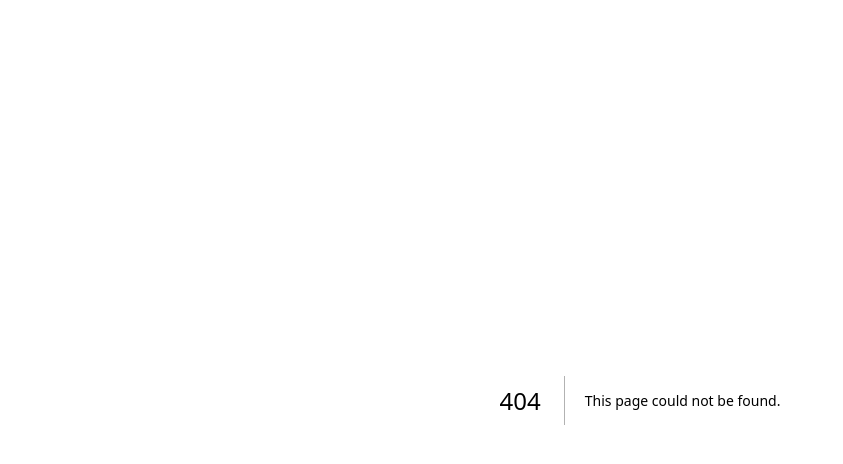
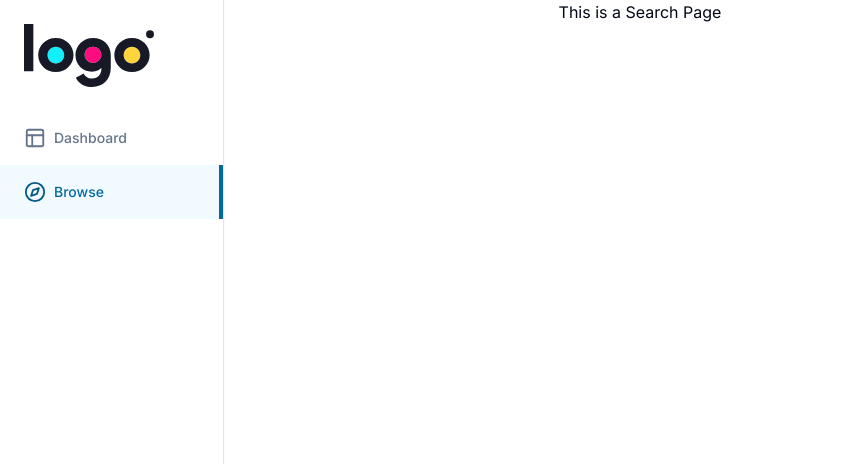
Before and after one commit to UsmanDev09/LMS, a Next.js app in the folder lms-app/: page /search in a window 1280 px wide. Before the commit this address had no page. Shown: the top 464 px of the page, without its empty margins (0-843 px from the left). Built offline with nearby package versions, Linux system fonts and the light colour scheme.

Commit message:
Sidebar Layout Created

```diff
--- /dev/null
+++ b/lms-app/app/(dashboard)/(routes)/search/page.tsx
@@ -0,0 +1,7 @@
+const SearchPage = () => {
+  return (
+    <div className="flex justify-center text-center">This is a Search Page</div>
+  );
+};
+
+export default SearchPage;
--- /dev/null
+++ b/lms-app/app/(dashboard)/_components/logo.tsx
@@ -0,0 +1,15 @@
+import Image from "next/image";
+
+const Logo = () => {
+  return (
+    <Image
+      loading="eager"
+      height={130}
+      width={130}
+      alt="logo"
+      src="/logo.svg"
+    />
+  );
+};
+
+export default Logo;
--- /dev/null
+++ b/lms-app/app/(dashboard)/_components/sidebar-item.tsx
@@ -0,0 +1,53 @@
+"use client";
+
+import { cn } from "@/lib/utils";
+import { LucideIcon } from "lucide-react";
+import { usePathname, useRouter } from "next/navigation";
+
+interface SidebarItemProps {
+  icon: LucideIcon;
+  label: string;
+  href: string;
+}
+
+const SidebarItem = ({ icon: Icon, label, href }: SidebarItemProps) => {
+  const pathName = usePathname();
+  const router = useRouter();
+
+  const isActive =
+    pathName === href ||
+    (pathName === "/" && href === "/") ||
+    pathName.startsWith(`${href}/`);
+
+  const onClickEvent = () => {
+    router.push(href);
+  };
+
+  return (
+    <button
+      onClick={onClickEvent}
+      type="button"
+      className={cn(
+        "flex items-center gap-x-2 text-slate-500 text-sm font-[500] pl-6 transition-all hover:text-slate-600 hover:bg-slate-300/20",
+        isActive &&
+          "text-sky-700 bg-sky-200/20 hover:bg-sky-200/20 hover:text-sky-700"
+      )}
+    >
+      <div className="flex items-center gap-x-2 py-4">
+        <Icon
+          size={22}
+          className={cn("text-slate-500", isActive && "text-sky-800")}
+        />
+        {label}
+      </div>
+      <div
+        className={cn(
+          "ml-auto opacity-0 border-2 border-sky-700 h-full transition-all",
+          isActive && "opacity-100"
+        )}
+      />
+    </button>
+  );
+};
+
+export default SidebarItem;
--- /dev/null
+++ b/lms-app/app/(dashboard)/_components/sidebar-routes.tsx
@@ -0,0 +1,36 @@
+"use client";
+
+import { Compass, Layout } from "lucide-react";
+import SidebarItem from "./sidebar-item";
+
+const guestRoutes = [
+  {
+    icon: Layout,
+    label: "Dashboard",
+    href: "/",
+  },
+
+  {
+    icon: Compass,
+    label: "Browse",
+    href: "/search",
+  },
+];
+
+const SidebarRoutes = () => {
+  const routes = guestRoutes;
+  return (
+    <div className="flex flex-col w-full">
+      {routes.map((route) => (
+        <SidebarItem
+          key={route.href}
+          icon={route.icon}
+          label={route.label}
+          href={route.href}
+        />
+      ))}
+    </div>
+  );
+};
+
+export default SidebarRoutes;
--- /dev/null
+++ b/lms-app/app/(dashboard)/_components/sidebar.tsx
@@ -0,0 +1,17 @@
+import Logo from "./logo";
+import SidebarRoutes from "./sidebar-routes";
+
+const Sidebar = () => {
+  return (
+    <div className="h-full border-r flex flex-col overflow-y-auto bg-white shadow-sm">
+      <div className="p-6">
+        <Logo />
+      </div>
+      <div className="flex flex-col w-full">
+        <SidebarRoutes />
+      </div>
+    </div>
+  );
+};
+
+export default Sidebar;
--- /dev/null
+++ b/lms-app/app/(dashboard)/layout.tsx
@@ -0,0 +1,15 @@
+import React from "react";
+import Sidebar from "./_components/sidebar";
+
+const DashboardLayout = ({ children }: { children: React.ReactNode }) => {
+  return (
+    <div className="h-full">
+      <div className="hidden md:flex h-full w-56 flex-col fixed inset-y-0 z-50">
+        <Sidebar />
+      </div>
+      {children}
+    </div>
+  );
+};
+
+export default DashboardLayout;
```
Also changed, not shown: lms-app/public/logo.svg (added).
